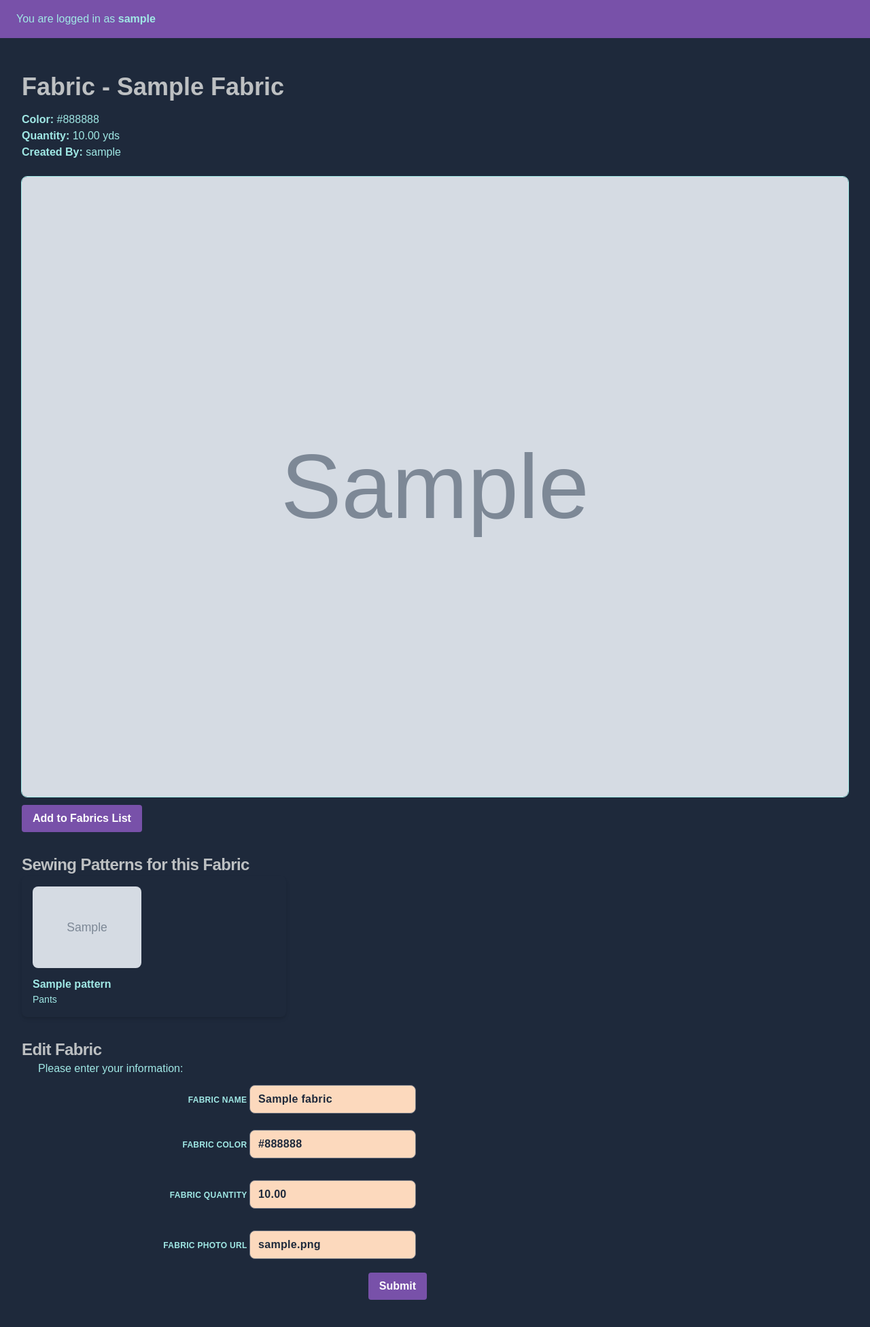
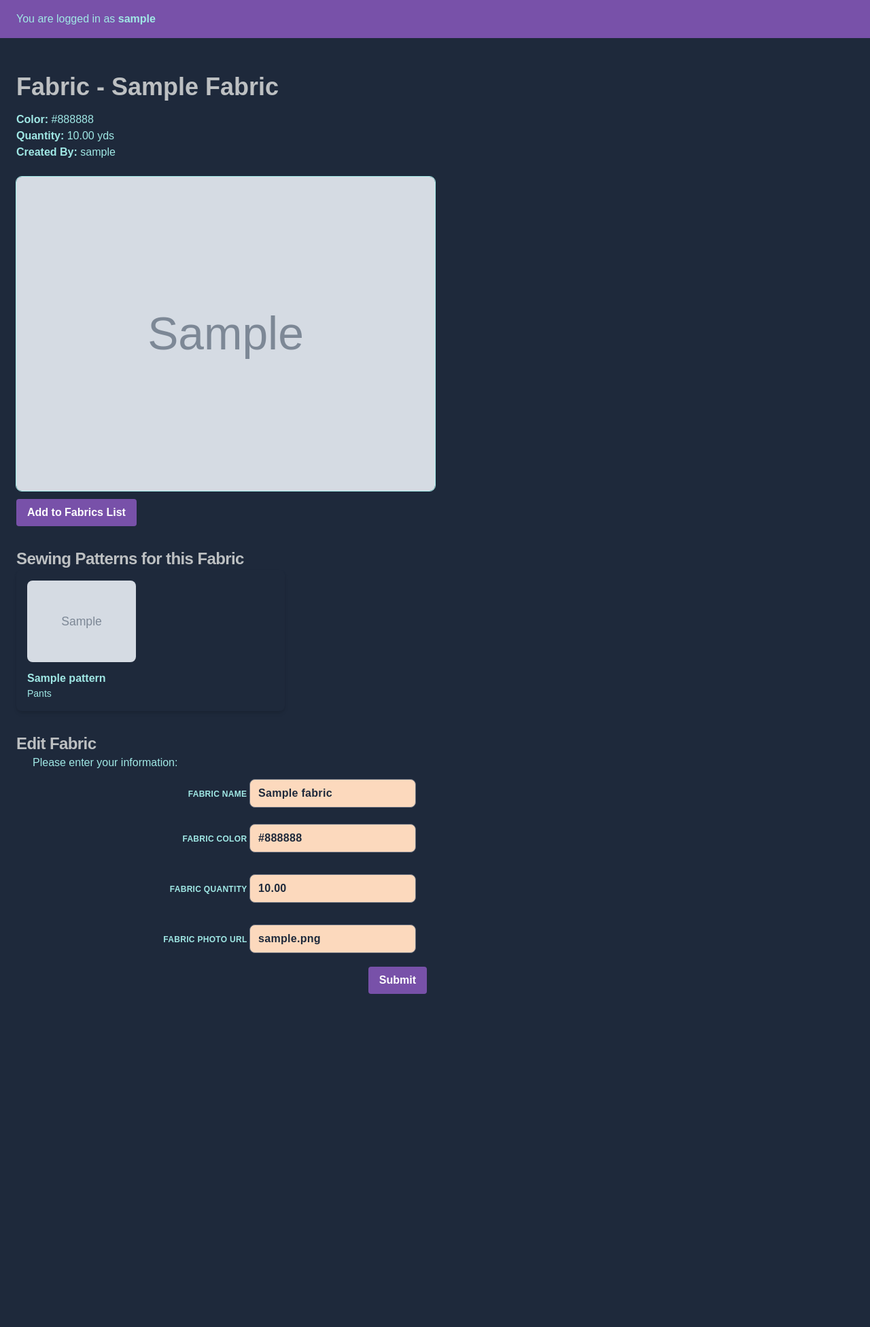
Before and after one commit to kangjoa/sew-serious, a Flask app: page /fabric/1 in a window 1280 px wide. Shown: the part 72-2024 px from the top of the page at 68% size. After the commit the page ends 1534 px from the top, so only its background shows below. Run offline with Flask 2, Linux system fonts and the light colour scheme; a user stored in the database is signed in; tables that the repository leaves empty hold one stand-in row (values such as "Sample post"); grey boxes marked "Sample" are stand-in pictures; style sheets or scripts are compiled from the project's sources.

Commit message:
Fix large photo size

```diff
--- a/sewing_app/templates/fabric_detail.html
+++ b/sewing_app/templates/fabric_detail.html
@@ -1,6 +1,6 @@
 {% extends 'base.html' %}
 {% block content %}
-<section class="mx-auto max-w-2xl lg:max-w-7xl px-6 py-10 lg:px-8">
+<section class="mx-auto max-w-2xl lg:max-w-7xl px-6 py-10">
     <h1 class="text-3xl lg:text-4xl font-semibold text-gray capitalize pt-2">Fabric - {{ fabric.name }}</h1>
     <ul class="mt-4">
         <li><strong>Color:</strong> {{ fabric.color }}</li>
@@ -8,7 +8,7 @@
         <li><strong>Created By:</strong> {{ fabric.created_by.username }}</li>
     </ul>
     <div class="mt-6">
-        <img class="object-cover w-1/2 h-auto lg:w-full rounded-lg mb-3 outline outline-1 outline-blue"
+        <img class="object-cover w-1/2 h-auto rounded-lg mb-3 outline outline-1 outline-blue"
             src="{{ fabric.photo_url }}" alt="Fabric Photo">
     </div>
     <form action="{{ url_for('main.add_to_fabrics_list', fabric_id=fabric.id) }}" method="POST">
```
